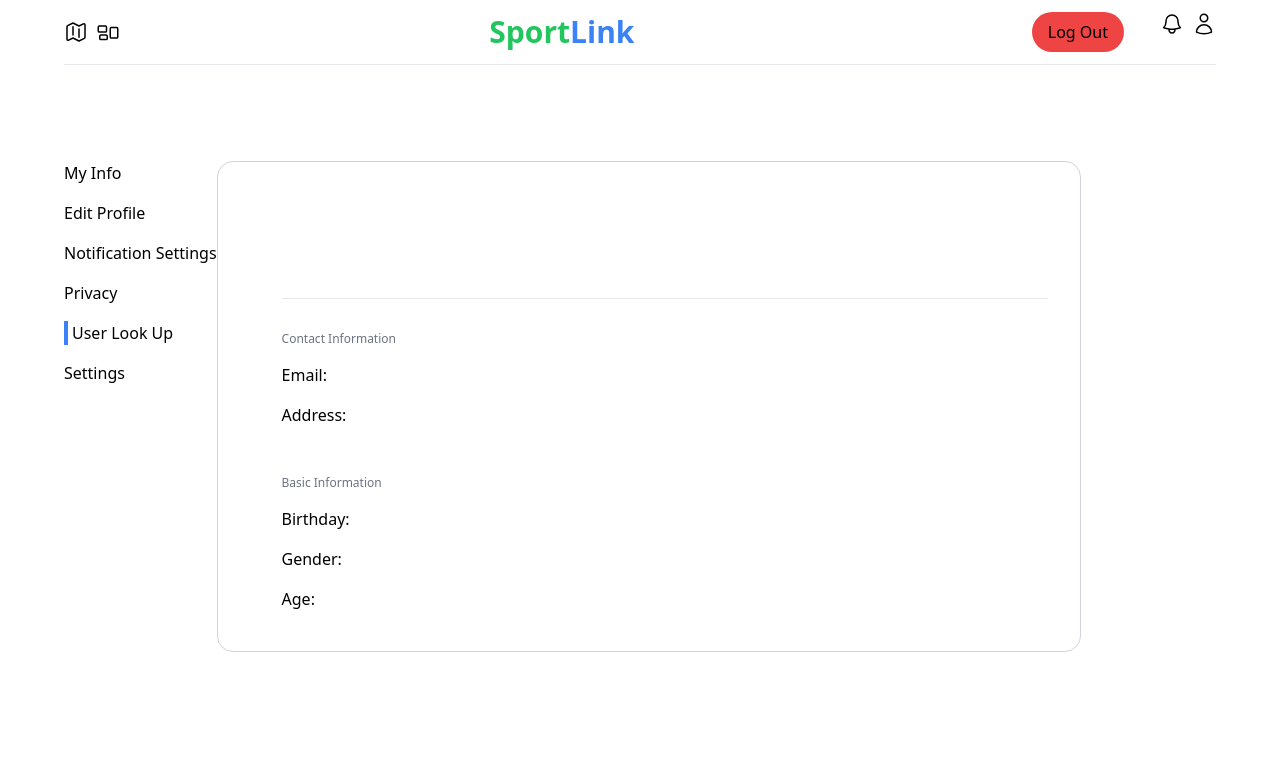
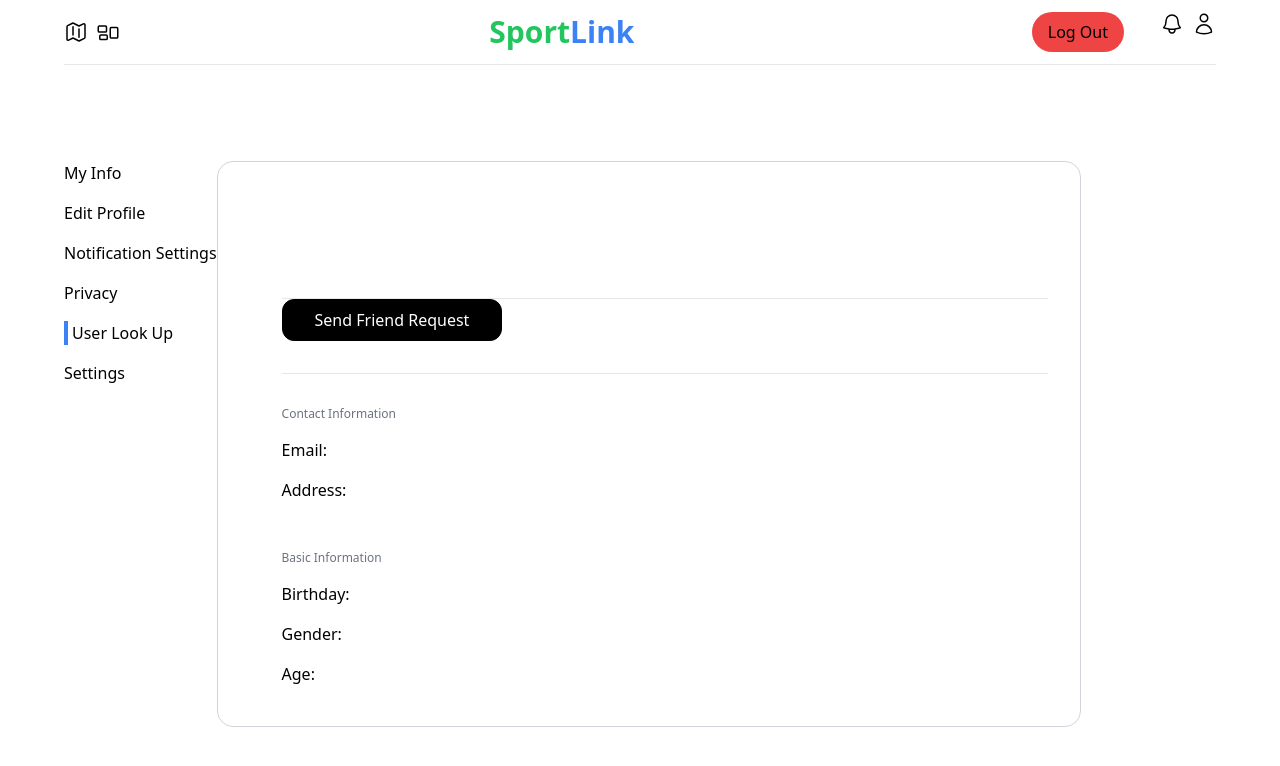
Before and after one commit to Arty5654/SportLink, a Next.js app in the folder web/: page /profile/userProfilePage in a window 1280 px wide. Shown: the top 766 px of the page. Built offline with nearby package versions, Linux system fonts and the light colour scheme; no server answers.

Commit message:
Freinds to user profile page

```diff
--- a/web/app/profile/userProfilePage/page.js
+++ b/web/app/profile/userProfilePage/page.js
@@ -3,6 +3,7 @@ import React, { useState, useEffect } from "react";
 import Sidebar from "@components/profileSidebar";
 import axios from "axios";
 import "@styles/global.css";
+import Link from 'next/link';
 
 function UserProfilePage() {
   const [userProfile, setUserProfile] = useState({});
@@ -40,6 +41,14 @@ function UserProfilePage() {
           </div>
           <div className="flex gap-8 pb-8 border-b border-gray-200">
             {/* You can add the Friends and Messages links here */}
+          </div>
+          <div className="flex gap-8 pb-8 border-b border-gray-200">
+          <Link
+            href="http://localhost:3000/profile/friends"
+            className="border border-black bg-black text-white px-8 py-2 rounded-xl"
+          >
+            Send Friend Request
+          </Link>
           </div>
           <div className="text-base pb-4">
             <p className="pt-8 pb-4 text-xs text-gray-500">Contact Information</p>
```
Also changed, not shown: 2 other files (tests, documents, lock files or other folders).
